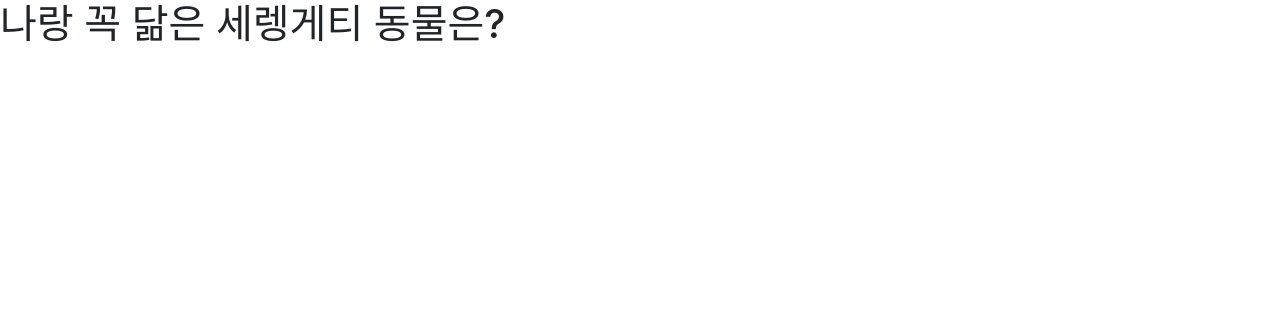
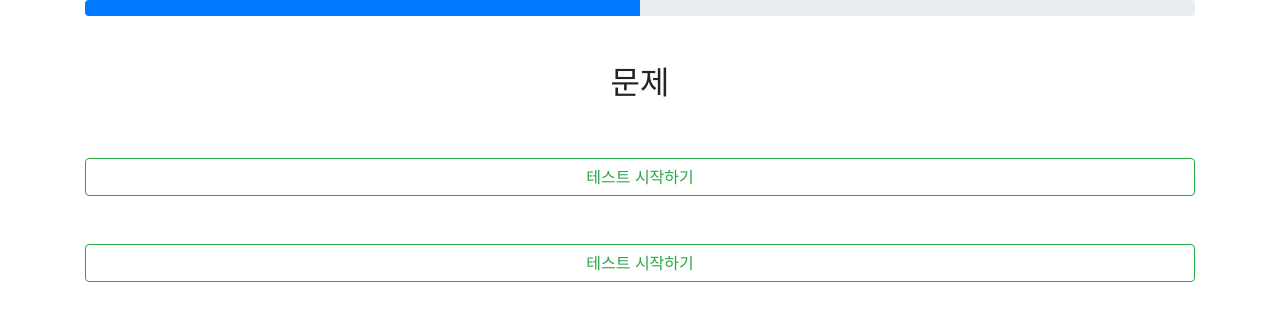
Before and after one commit to wonjiprog98/mbti-test-animal, a plain HTML site: page jiwon/mbti.html in a window 1280 px wide. Drawn offline with nearby package versions, Linux system fonts and the light colour scheme.

Commit message:
Implement: 문제 화면 밑 count 올리기

```diff
--- a/jiwon/mbti.css
+++ b/jiwon/mbti.css
@@ -0,0 +1,8 @@
+article {
+  display: flex;
+  flex-direction: column;
+}
+
+/* .question {
+  display: none;
+} */
--- a/jiwon/mbti.html
+++ b/jiwon/mbti.html
@@ -1,5 +1,5 @@
 <!DOCTYPE html>
-<html lang="en">
+<html lang="ko">
   <head>
     <meta charset="UTF-8" />
     <meta name="viewport" content="width=device-width, initial-scale=1.0" />
@@ -12,8 +12,51 @@
     <link rel="stylesheet" href="./mbti.css" />
     <title>Document</title>
   </head>
-  <body>
-    <h1>나랑 꼭 닮은 세렝게티 동물은?</h1>
+  <body class="container">
+    <!-- <article class="start">
+      <h1 class="mt-5 text-center">나랑 꼭 닮은 세렝게티 동물은?</h1>
+      <button
+        type="button"
+        class="btn btn-outline-success mt-5"
+        onclick="start();"
+      >
+        테스트 시작하기
+      </button>
+    </article> -->
+    <article class="question">
+      <div class="progress">
+        <div
+          class="progress-bar"
+          role="progressbar"
+          style="width: 50%"
+          aria-valuenow="50"
+          aria-valuemin="0"
+          aria-valuemax="100"
+        ></div>
+      </div>
+      <h2 class="mt-5 text-center">문제</h2>
+      <input type="hidden" id="type" value="EI" />
+      <button
+        id="A"
+        type="button"
+        class="btn btn-outline-success mt-5"
+        onclick="start();"
+      >
+        테스트 시작하기
+      </button>
+      <button
+        id="B"
+        type="button"
+        class="btn btn-outline-success mt-5"
+        onclick="start();"
+      >
+        테스트 시작하기
+      </button>
+    </article>
+    <input type="hidden" id="EI" value="0" />
+    <input type="hidden" id="SN" value="0" />
+    <input type="hidden" id="TF" value="0" />
+    <input type="hidden" id="JP" value="0" />
     <script
       src="https://code.jquery.com/jquery-3.5.1.slim.min.js"
       integrity="sha384-DfXdz2htPH0lsSSs5nCTpuj/zy4C+OGpamoFVy38MVBnE+IbbVYUew+OrCXaRkfj"
@@ -24,5 +67,16 @@
       integrity="sha384-ho+j7jyWK8fNQe+A12Hb8AhRq26LrZ/JpcUGGOn+Y7RsweNrtN/tE3MoK7ZeZDyx"
       crossorigin="anonymous"
     ></script>
+    <script>
+      function start() {
+        $(".start").hide();
+        $(".question").show();
+      }
+      $("#A").click(() => {
+        let type = $("#type").val();
+        let preValue = $(`#${type}`).val();
+        $(`#${type}`).val(+preValue + 1);
+      });
+    </script>
   </body>
 </html>
```
